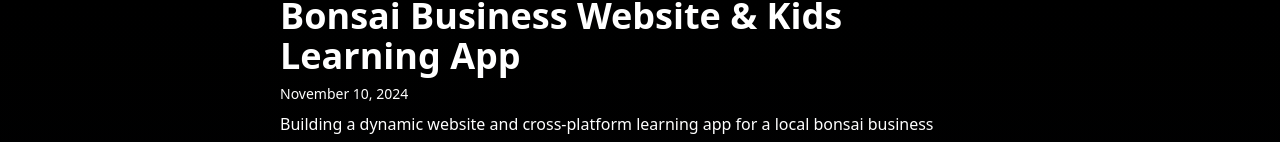
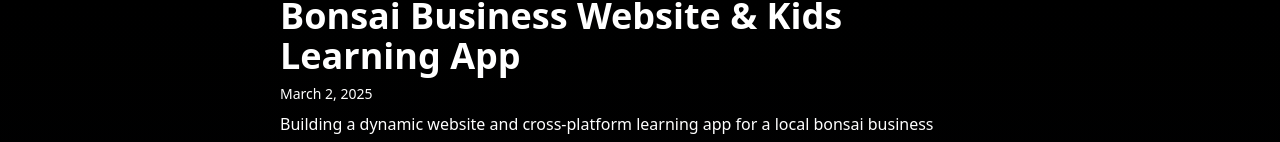
Before and after one commit to Logan-Fouts/logan-logs, a Next.js app: page /projects in a window 1280 px wide. Shown: the part 116-258 px from the top of the page. Built offline with nearby package versions, Linux system fonts and the light colour scheme; what bad-words would draw is missing.

Commit message:
Update blogData.jsx

```diff
--- a/src/app/components/blogData.jsx
+++ b/src/app/components/blogData.jsx
@@ -56,7 +56,7 @@ export const posts = [
   {
     slug: "bonsai-business-website-and-learning-app",
     title: "Bonsai Business Website & Kids Learning App",
-    date: "November 10, 2024",
+    date: "March 2, 2025",
     tagLine: "Building a dynamic website and cross-platform learning app for a local bonsai business",
     imgSrc: "/bonsai-website.png",
     imgDescription: "Screenshot of the bonsai business website homepage",
```
